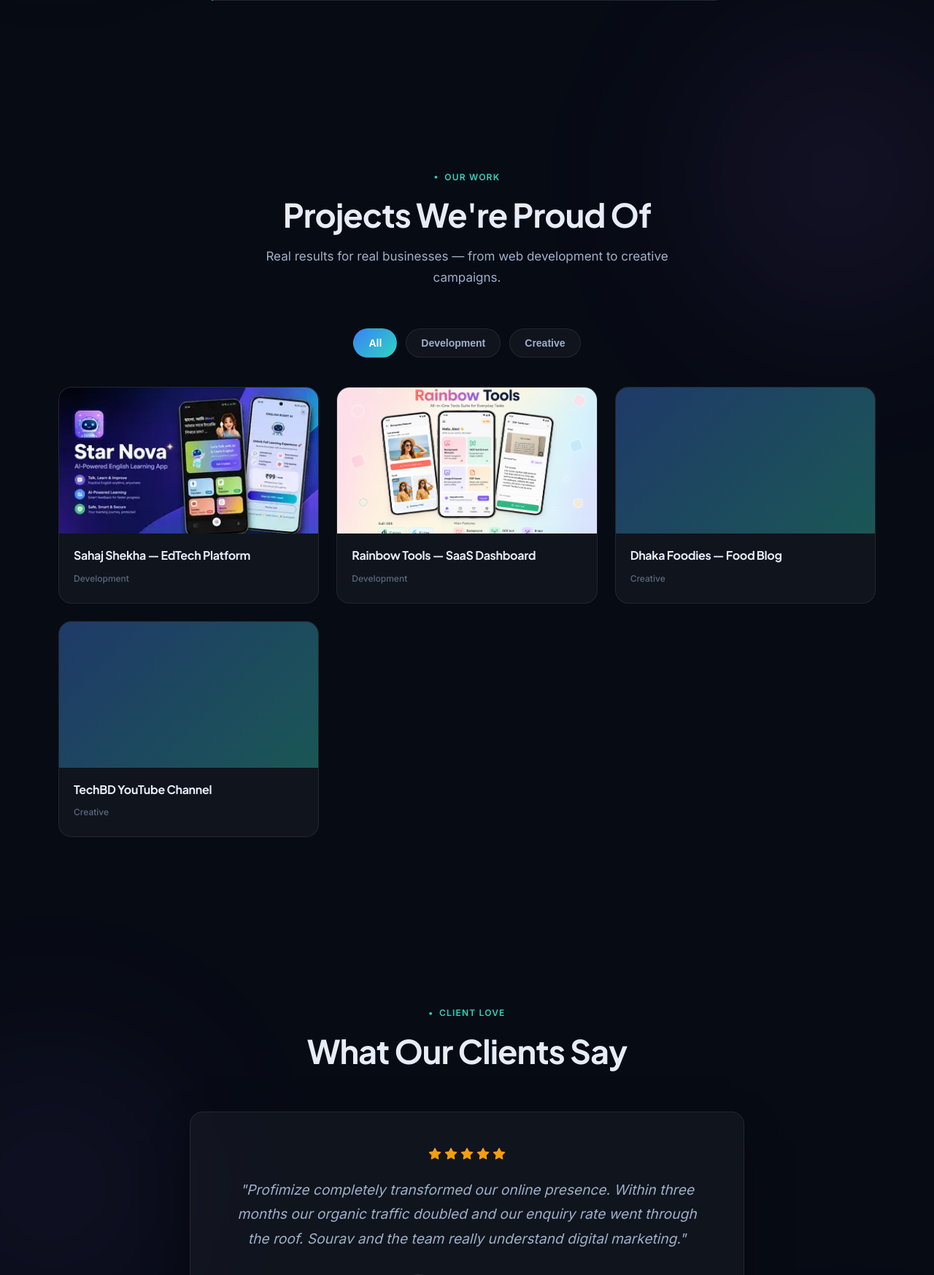
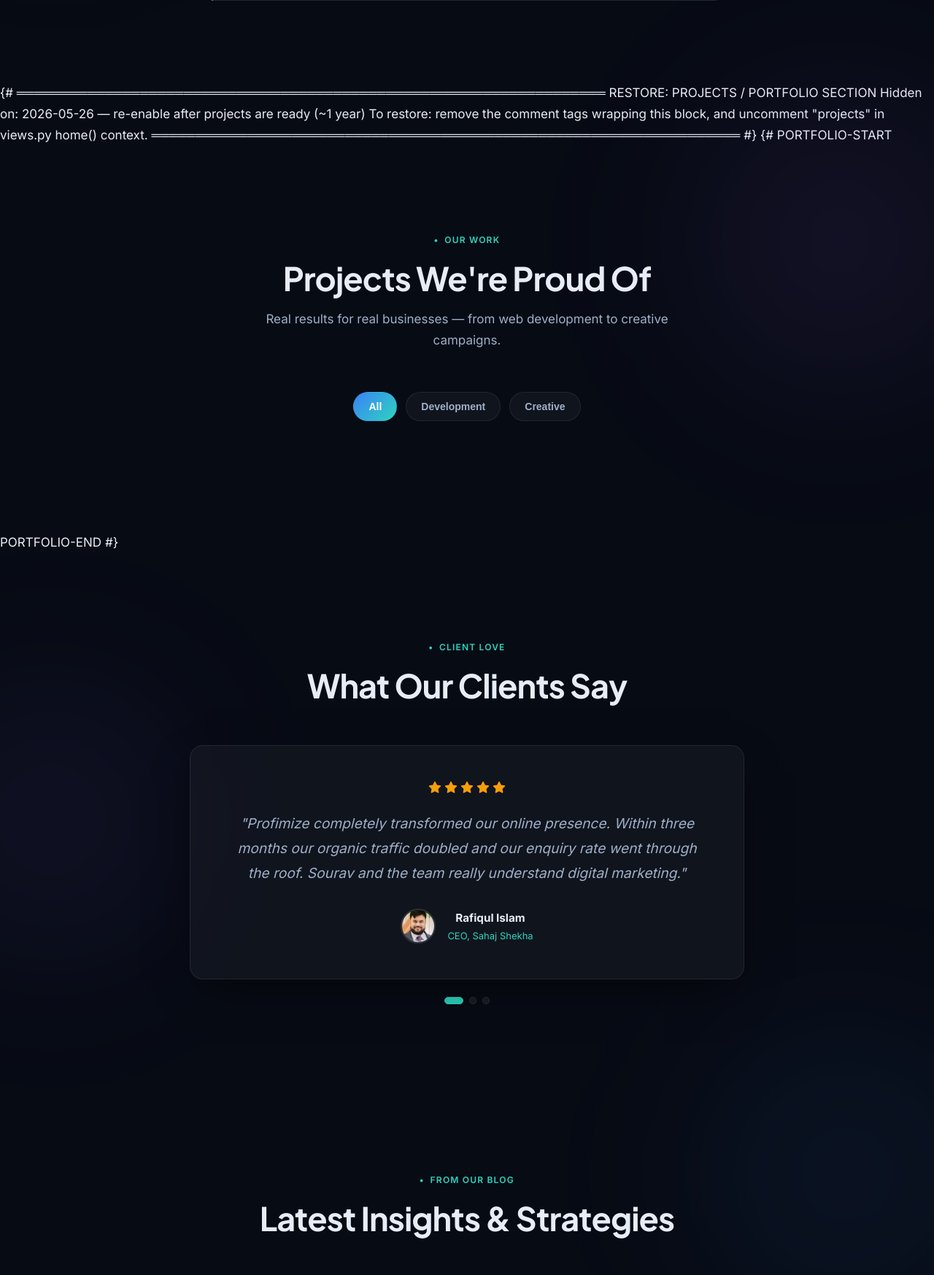
Before and after one commit to tanmoymondal1312/Profimize, a Django app: page / in a window 1280 px wide. Shown: the part 4560-6307 px from the top of the page at 73% size. Run offline with Django 4.2, Linux system fonts and the light colour scheme; data comes from the database, SQL or seed files in the repository; both versions use the stored data as it was after the commit; parts of the project's set-up code (start-up, migrations or seed data) failed here and were passed over; some libraries are stand-ins or nearby versions.

Commit message:
Auto-save changes

```diff
--- a/apps/pages/urls.py
+++ b/apps/pages/urls.py
@@ -8,7 +8,8 @@
     path("about/", views.about, name="about"),
     path("services/", views.services, name="services"),
     path("services/<slug:slug>/", views.service_detail, name="service_detail"),
-    path("portfolio/<slug:slug>/", views.project_detail, name="project_detail"),
+    # RESTORE: uncomment when portfolio is re-enabled (~1 year from 2026-05-26)
+    # path("portfolio/<slug:slug>/", views.project_detail, name="project_detail"),
     path("contact/", views.contact, name="contact"),
     path("privacy/", views.privacy, name="privacy"),
     path("faq/", views.faq, name="faq"),
--- a/apps/pages/views.py
+++ b/apps/pages/views.py
@@ -23,7 +23,8 @@
 
     ctx = {
         "services": Service.objects.filter(is_active=True)[:6],
-        "projects": Project.objects.all()[:4],
+        # RESTORE: uncomment when portfolio section is re-enabled (~1 year from 2026-05-26)
+        # "projects": Project.objects.all()[:4],
         "testimonials": Testimonial.objects.filter(is_active=True),
         "stats": Stat.objects.all(),
         "latest_posts": Post.published.select_related("category", "author")[:4],
--- a/templates/pages/index.html
+++ b/templates/pages/index.html
@@ -384,7 +384,13 @@
   </div>
 </section>
 
-{# ── PROJECTS / PORTFOLIO ── #}
+{# ═══════════════════════════════════════════════════════════════════
+   RESTORE: PROJECTS / PORTFOLIO SECTION
+   Hidden on: 2026-05-26 — re-enable after projects are ready (~1 year)
+   To restore: remove the comment tags wrapping this block,
+               and uncomment "projects" in views.py home() context.
+   ═══════════════════════════════════════════════════════════════════ #}
+{# PORTFOLIO-START
 <section class="section portfolio-section" id="portfolio" aria-label="Portfolio">
   <div class="sec-blob sec-blob--purple sec-blob--tr" aria-hidden="true"></div>
   <div class="container">
@@ -432,6 +438,7 @@
     </div>
   </div>
 </section>
+PORTFOLIO-END #}
 
 {# ── TESTIMONIALS ── #}
 <section class="section testimonials-section" aria-label="Client Testimonials">
--- a/templates/robots.txt
+++ b/templates/robots.txt
@@ -4,5 +4,7 @@
 Disallow: /admin/
 Disallow: /blog/search/
 Disallow: /ckeditor5/
+# RESTORE: remove this line when portfolio is re-enabled (~1 year from 2026-05-26)
+Disallow: /portfolio/
 
 Sitemap: https://profimize.com/sitemap.xml
```
Also changed, not shown: db.sqlite3, media/projects/ChatGPT_Image_May_26_2026_12_04_55_PM_1280x720_1_optimized_20.webp (added).
